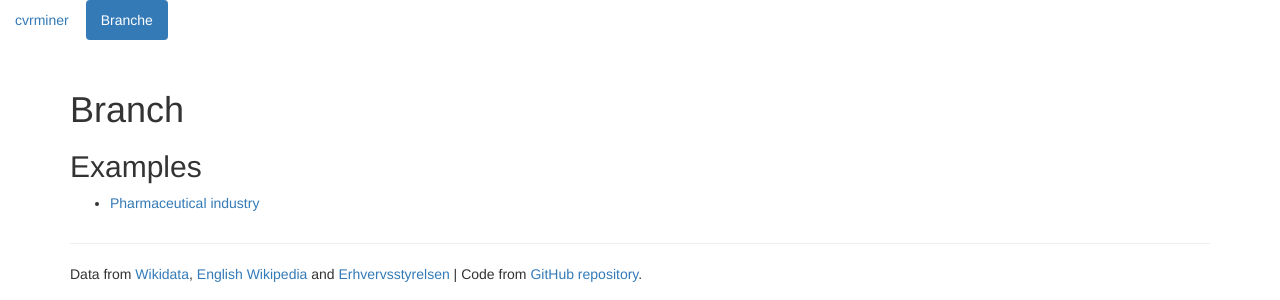
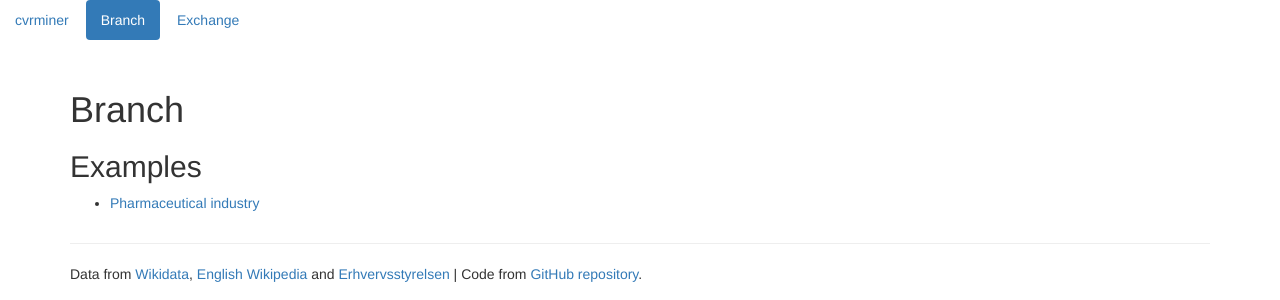
Before and after one commit to fnielsen/cvrminer, a Flask app: page /branch/ in a window 1280 px wide. Shown: the top 300 px of the page. Run offline with Flask 2, Linux system fonts and the light colour scheme; some libraries are stand-ins or nearby versions.

Commit message:
Add exchange branch menu item

```diff
--- a/cvrminer/app/templates/branch_base.html
+++ b/cvrminer/app/templates/branch_base.html
@@ -5,7 +5,8 @@
 <div class="navbar navbar-static-top">
   <ul class="nav nav-pills">
     <li role="presentation"><a href="..">cvrminer</a></li>
-    <li role="presentation" class="active"><a href="./">Branche</a></li>
+    <li role="presentation" class="active"><a href="./">Branch</a></li>
+    <li role="presentation"><a href="../exchange/">Exchange</a></li>
   </ul>
 </div>
 {% endblock %}
```
